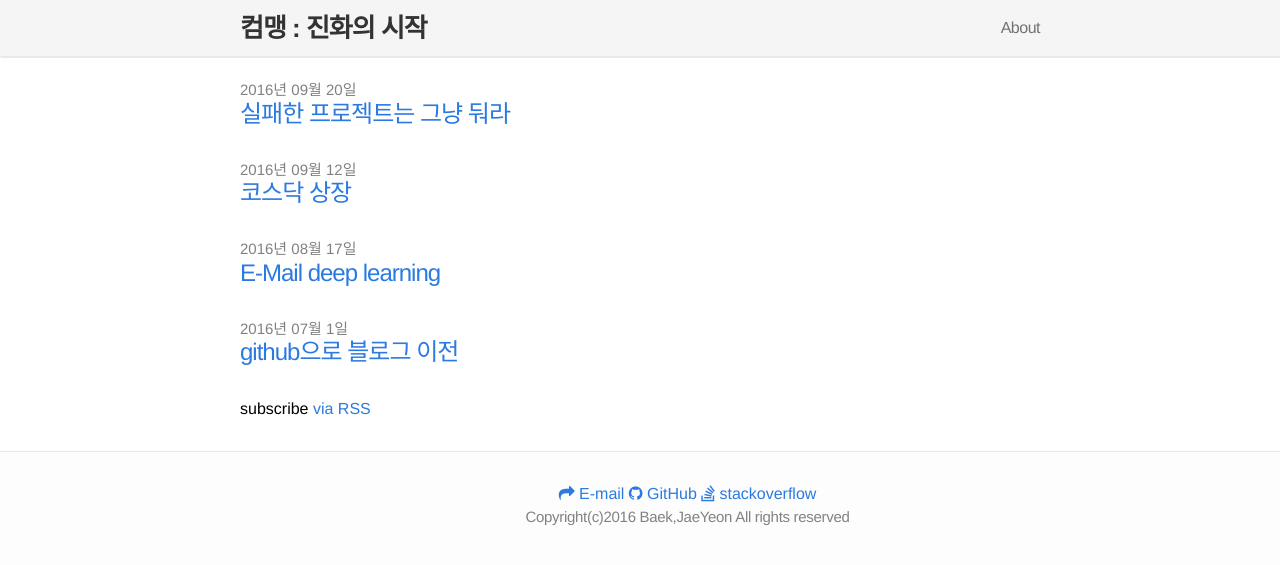
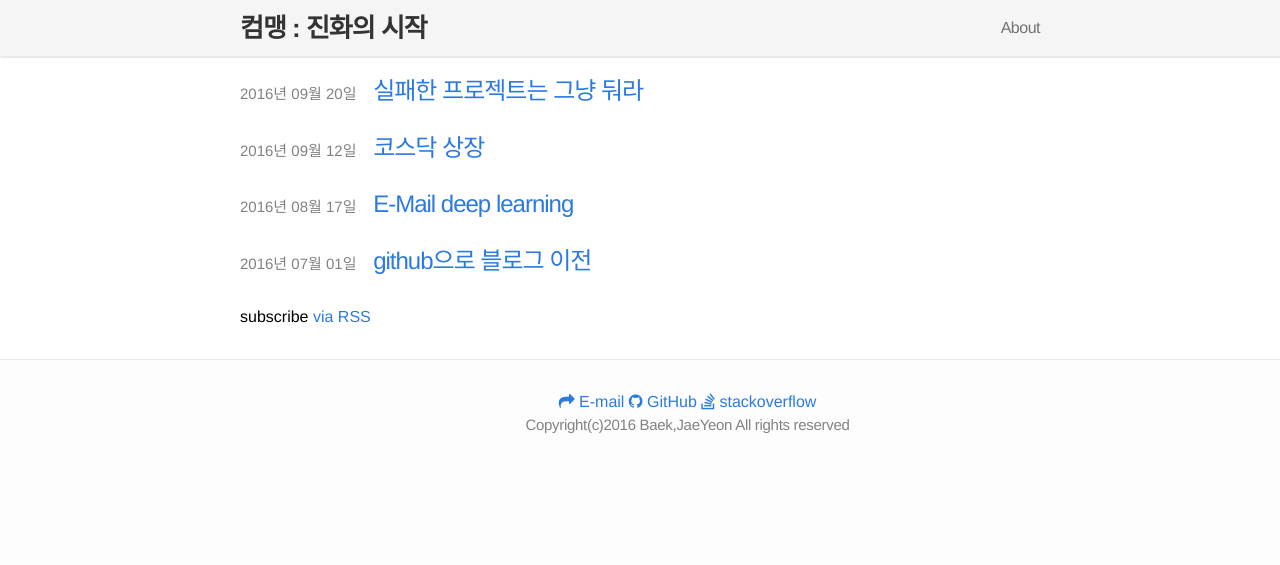
Before and after one commit to jybaek/jybaek.github.com, a Jekyll site: the page built from life/index.html, in a window 1280 px wide. Shown: the top 565 px of the page. Built offline with Jekyll 4.4.1, drawn with Linux system fonts in a browser that asks for light colours; nearby versions of some CDN libraries.

Commit message:
블로그 게시글 표기방법 변경.

```diff
--- a/dev/index.html
+++ b/dev/index.html
@@ -9,8 +9,8 @@ layout: default
   <ul class="posts">
     {% for post in site.categories.dev %}
       <li>
-		  <span class="post-date">{{ post.date | date: "%Y년 %m월 %-d일" }}</span>
-		  <a class="post-link" href="{{ post.url }}">{{ post.title }}</a>
+		  <span class="post-date">{{ post.date | date: "%Y년 %m월 %02d일" }}&nbsp;&nbsp;&nbsp;
+		  <a class="post-link" href="{{ post.url }}">{{ post.title }}</a></span>
       </li>
     {% endfor %}
   </ul>
--- a/life/index.html
+++ b/life/index.html
@@ -9,8 +9,8 @@ layout: default
   <ul class="posts">
     {% for post in site.categories.life %}
       <li>
-		  <span class="post-date">{{ post.date | date: "%Y년 %m월 %-d일" }}</span>
-		  <a class="post-link" href="{{ post.url }}">{{ post.title }}</a>
+		  <span class="post-date">{{ post.date | date: "%Y년 %m월 %02d일" }}&nbsp;&nbsp;&nbsp;
+		  <a class="post-link" href="{{ post.url }}">{{ post.title }}</a></span>
       </li>
     {% endfor %}
   </ul>
```
